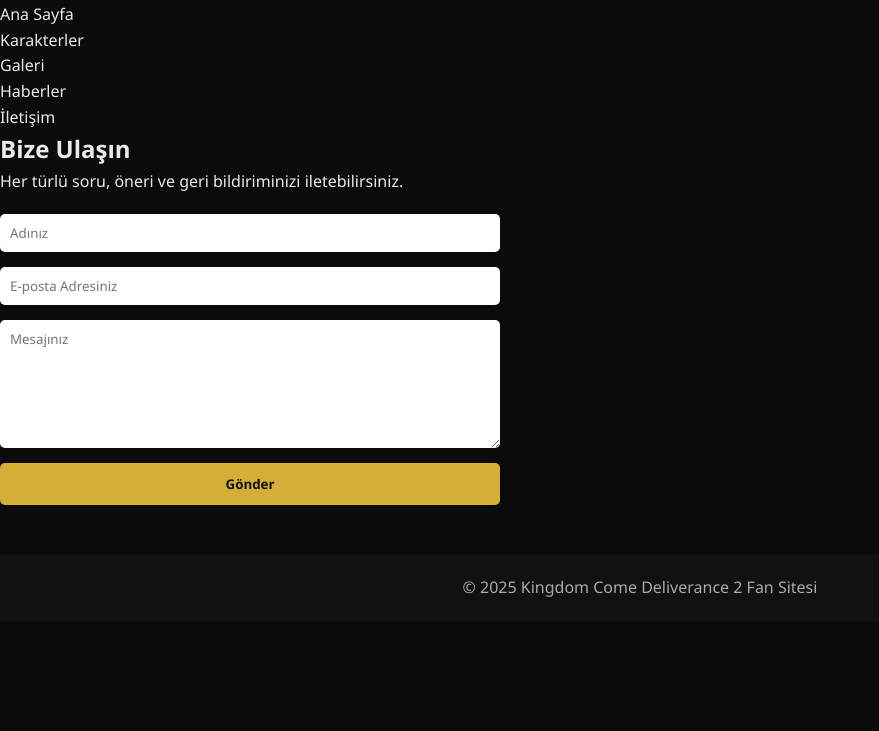
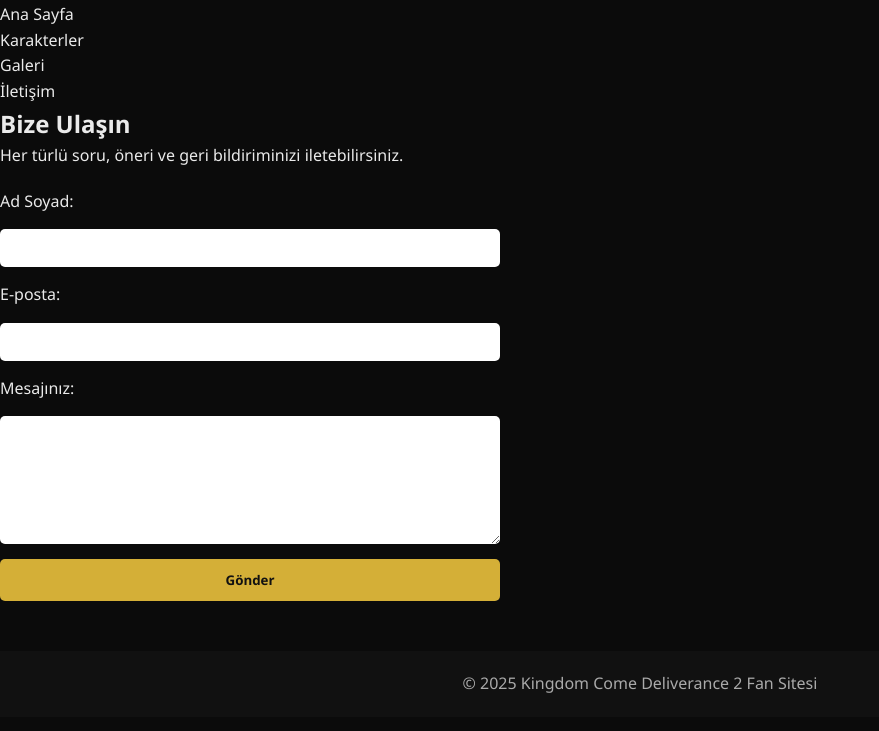
Before and after one commit to ozbilginali/kcd2-fan-sites, a plain HTML site: page iletisim.html in a window 1280 px wide. Shown: the part 49-780 px from the top of the page, without its empty margins (0-879 px from the left). Drawn offline with Linux system fonts and the light colour scheme.

Commit message:
Update iletisim.html

```diff
--- a/iletisim.html
+++ b/iletisim.html
@@ -15,7 +15,6 @@
             <li><a href="index.html">Ana Sayfa</a></li>
             <li><a href="karakterler.html">Karakterler</a></li>
             <li><a href="galeri.html">Galeri</a></li>
-            <li><a href="haberler.html">Haberler</a></li>
             <li><a href="iletisim.html" class="active">İletişim</a></li>
         </ul>
     </nav>
@@ -26,15 +25,17 @@
     <h2>Bize Ulaşın</h2>
     <p>Her türlü soru, öneri ve geri bildiriminizi iletebilirsiniz.</p>
 
-    <form action="https://formsubmit.co/outlook_D2DE906AA3FF17C6@outlook.com" method="POST" class="contact-form">
+    <form name="contact" method="POST" data-netlify="true" action="/success.html" class="contact-form">
+        <input type="hidden" name="form-name" value="contact">
 
-        <input type="text" name="name" placeholder="Adınız" required>
-        <input type="email" name="email" placeholder="E-posta Adresiniz" required>
-        <textarea name="message" placeholder="Mesajınız" rows="6" required></textarea>
+        <label for="name">Ad Soyad:</label>
+        <input type="text" id="name" name="name" required>
 
-        <!-- FormSubmit ayarları -->
-        <input type="hidden" name="_captcha" value="false">
-        <input type="hidden" name="_next" value="https://ozbilginali.github.io/kcd2-fan-sites/success.html">
+        <label for="email">E-posta:</label>
+        <input type="email" id="email" name="email" required>
+
+        <label for="message">Mesajınız:</label>
+        <textarea id="message" name="message" rows="6" required></textarea>
 
         <button type="submit">Gönder</button>
     </form>
```
